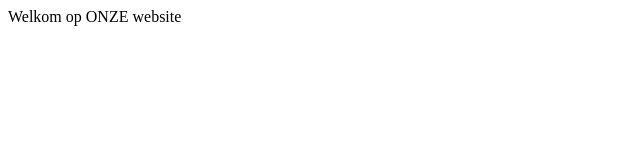
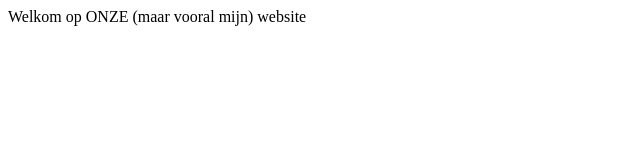
Before and after one commit to TonyZhu12/2324-website-v4in2-tony-joep, a plain HTML site: page index.html in a window 1280 px wide. Shown: the whole page, without its empty margins (0-640 px from the left). Drawn offline with Linux system fonts and the light colour scheme.

Commit message:
vooral van mij niet van ons

```diff
--- a/index.html
+++ b/index.html
@@ -4,11 +4,11 @@
 <head>
   <meta charset="utf-8">
   <meta name="viewport" content="width=device-width">
-  <title>ONZE website</title>
+  <title>ONZE (maar vooral mijn) website</title>
 </head>
 
 <body>
-  Welkom op ONZE website
+  Welkom op ONZE (maar vooral mijn) website
 </body>
 
 </html>
```
